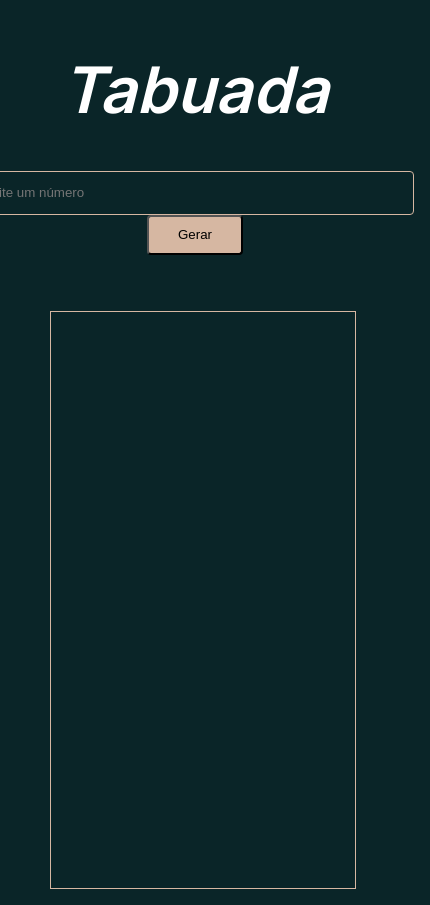
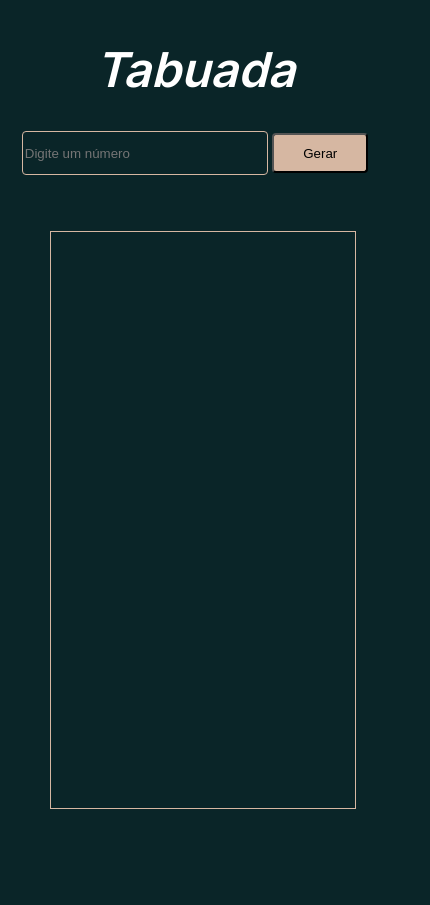
Before and after one commit to TheBignes19/Tabuada, a plain HTML site: page index.html in a window 390 px wide. Shown: the whole page, 430 px wide, since content can reach past the window. After the commit the page ends 844 px from the top, so only its background shows below. Drawn offline with Linux system fonts and the light colour scheme.

Commit message:
mobile changes

```diff
--- a/main.css
+++ b/main.css
@@ -65,3 +65,15 @@ button {
 
     padding: 8px;
 }
+
+@media (max-width:600px) {
+
+    h1 {
+        font-size: 3rem;
+    }
+
+    .num{
+        width: 15rem;
+    }
+
+}
```
